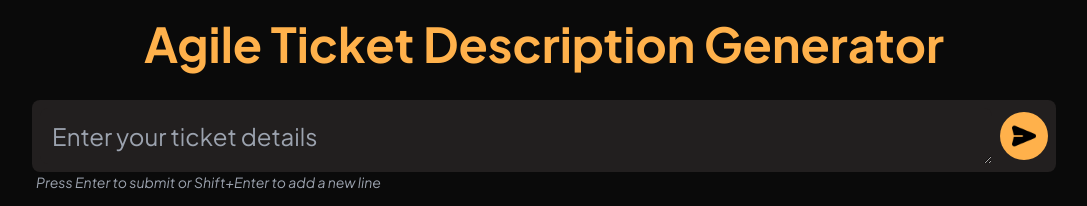
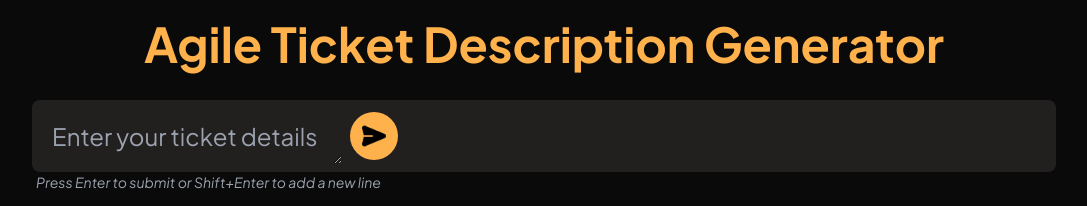
Before and after one commit to arshkhatwani/agile-ticket-description-generator, a React (Vite) app in the folder ui/: page / in a window 1280 px wide. Shown: the top 206 px of the page, without its empty margins (96-1183 px from the left). Built offline with nearby package versions, Linux system fonts and the light colour scheme; no server answers.

Commit message:
fix: add classname prop in textarea

```diff
--- a/ui/src/components/Inputs/Textarea.tsx
+++ b/ui/src/components/Inputs/Textarea.tsx
@@ -6,6 +6,7 @@ interface Props {
     onChange?: React.ChangeEventHandler<HTMLTextAreaElement> | undefined;
     onKeyDown?: React.KeyboardEventHandler<HTMLTextAreaElement> | undefined;
     rows?: number | undefined;
+    className?: string | undefined;
 }
 
 export default function Textarea({
@@ -14,10 +15,14 @@ export default function Textarea({
     onChange,
     onKeyDown,
     rows,
+    className,
 }: Props) {
     return (
         <textarea
-            className="flex-1 text-2xl p-3 rounded-lg default-text-color"
+            className={
+                "text-2xl p-3 rounded-lg default-text-color " +
+                (className || "")
+            }
             placeholder={placeholder}
             rows={rows}
             value={value}
```
